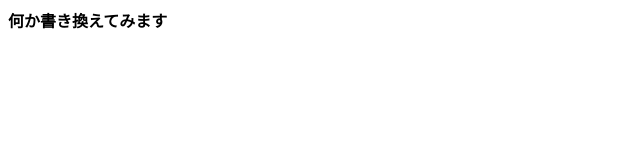
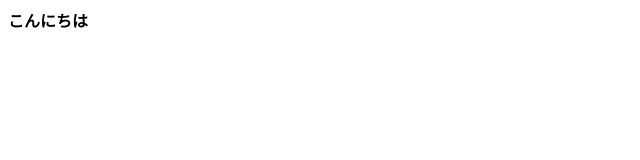
Before and after one commit to Sora161023/test, a plain HTML site: page index.html in a window 1280 px wide. Shown: the whole page, without its empty margins (0-640 px from the left). Drawn offline with Linux system fonts and the light colour scheme.

Commit message:
Update index.html

```diff
--- a/index.html
+++ b/index.html
@@ -5,6 +5,6 @@
     <title>タイトル</title>
   </head>
   <body>
-    <strong>何か書き換えてみます</strong>
+    <strong>こんにちは</strong>
   </body>
 </html>
```
